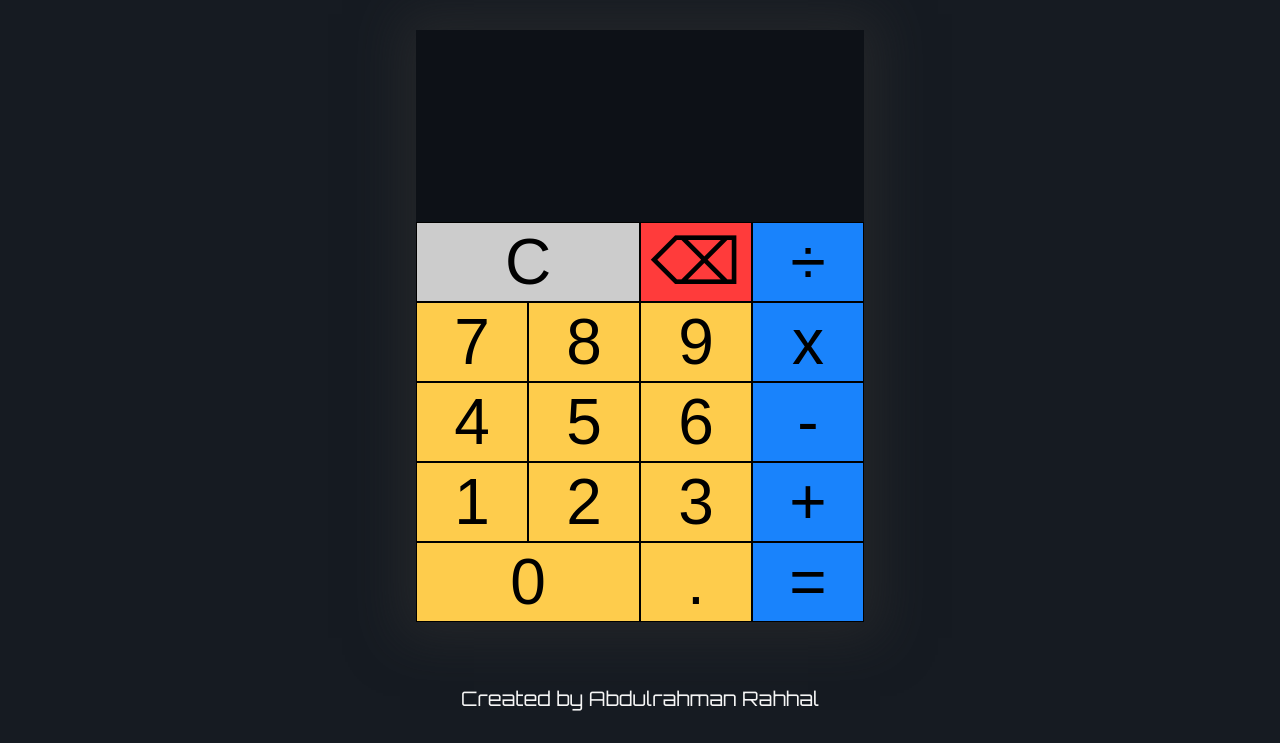
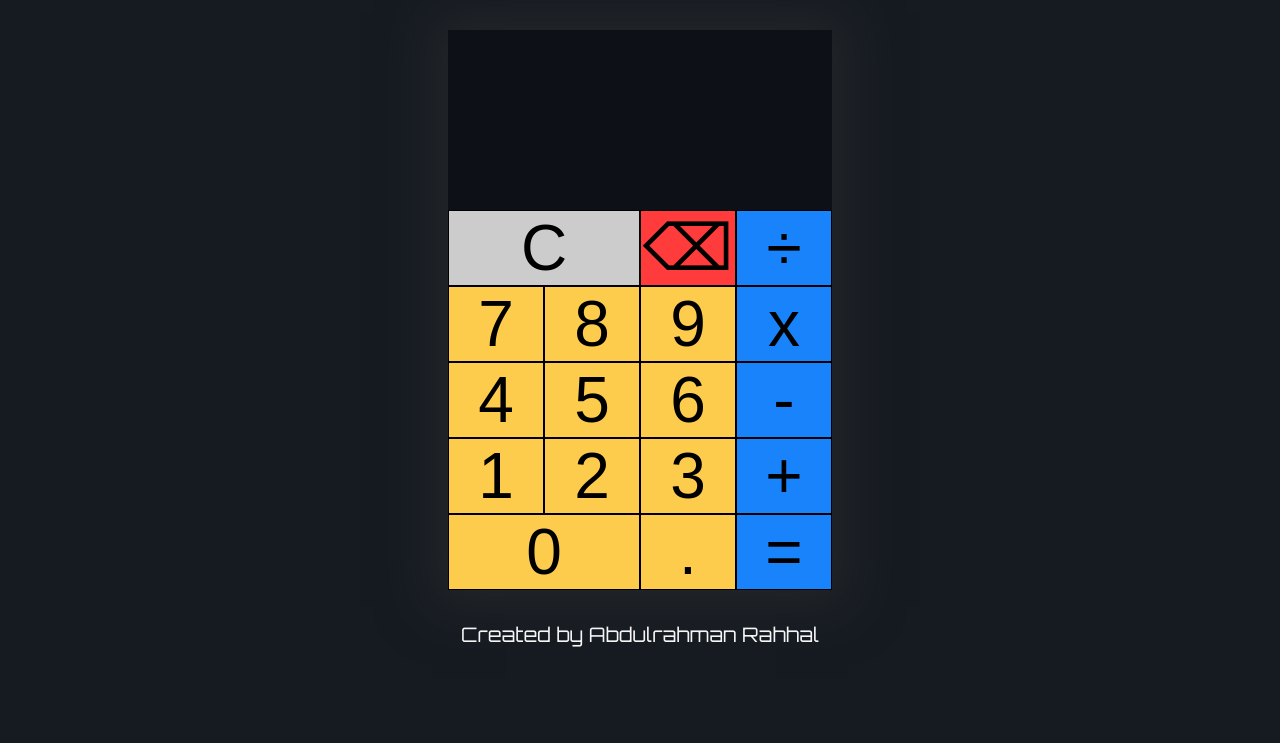
Before and after one commit to arrahhal/calculator, a plain HTML site: page index.html in a window 1280 px wide. Shown: the part 88-831 px from the top of the page. After the commit the page ends 800 px from the top, so only its background shows below. Drawn offline with Linux system fonts and the light colour scheme.

Commit message:
Edit @media for better resonsivability

```diff
--- a/styles.css
+++ b/styles.css
@@ -17,6 +17,8 @@
 body{
     font-size: 22px;
     font-family: 'Orbitron', sans-serif;
+    height: 100vh;
+    overflow-y: scroll;
     background-color: var(--bg);
     user-select: none;
 }
@@ -46,38 +48,37 @@ body{
     justify-content: center;
 }
 .footer{
-    margin: 2rem 0;
     text-align: center;
     color: var(--white);
-}
-@media(max-width: 1400px){
-    footer{
-        margin: 1.7rem 0;
-    }
-}
-@media(max-width: 490px){
-    footer{
-        margin: 1.5rem 0;
-    }
 }
 .calc-container{
     display: flex;
     flex-direction: column;
-    width: 30rem;
-    height: 40rem;
-    margin: 2rem 0;
+   margin: 2rem 0;
     background: var(--bg-calc);
     box-shadow: 0 0 3rem 1rem rgba(47, 47, 47, 0.524);
 }
-@media(max-width: 1400px){
+@media(min-width: 1400px){
+    .calc-container{
+        width: 30rem;
+        height: 40rem;
+    }
+}
+@media(min-width: 990px){
     .calc-container{
         width: 28rem;
         height: 37rem;
     }
 }
-@media(max-width: 490px){
+@media(min-width: 490px){
     .calc-container{
         width: 26rem;
+        height: 36rem;
+    }
+}
+@media(min-width: 390px){
+    .calc-container{
+        width: 24rem;
         height: 35rem;
     }
 }
```
